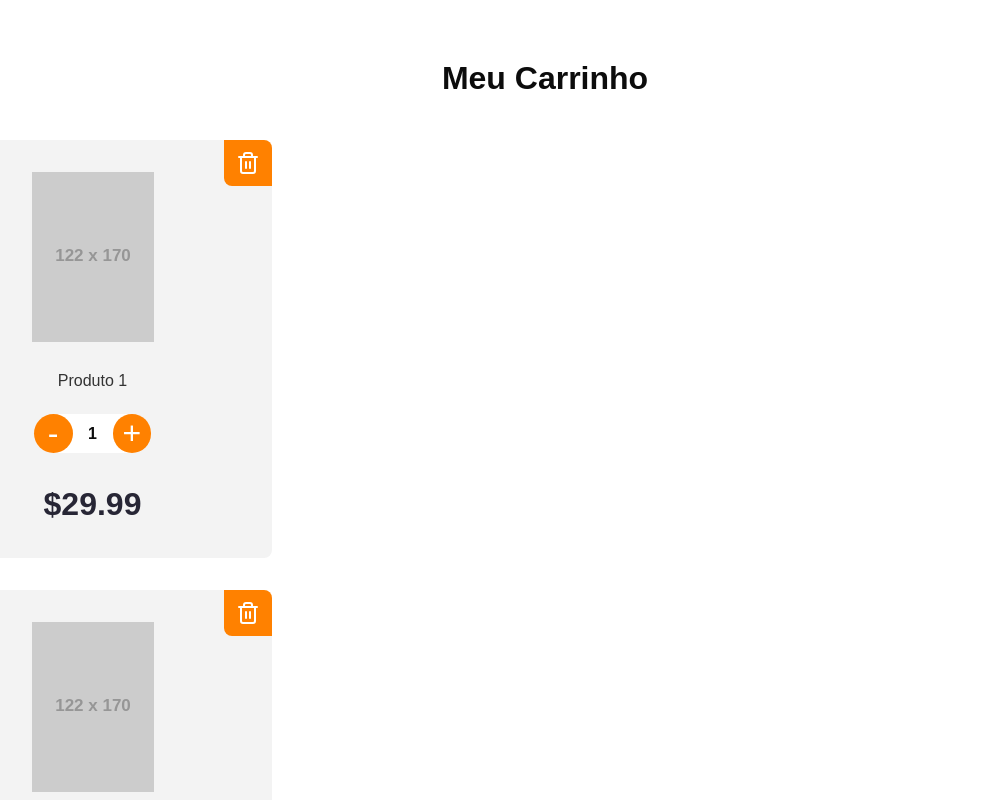
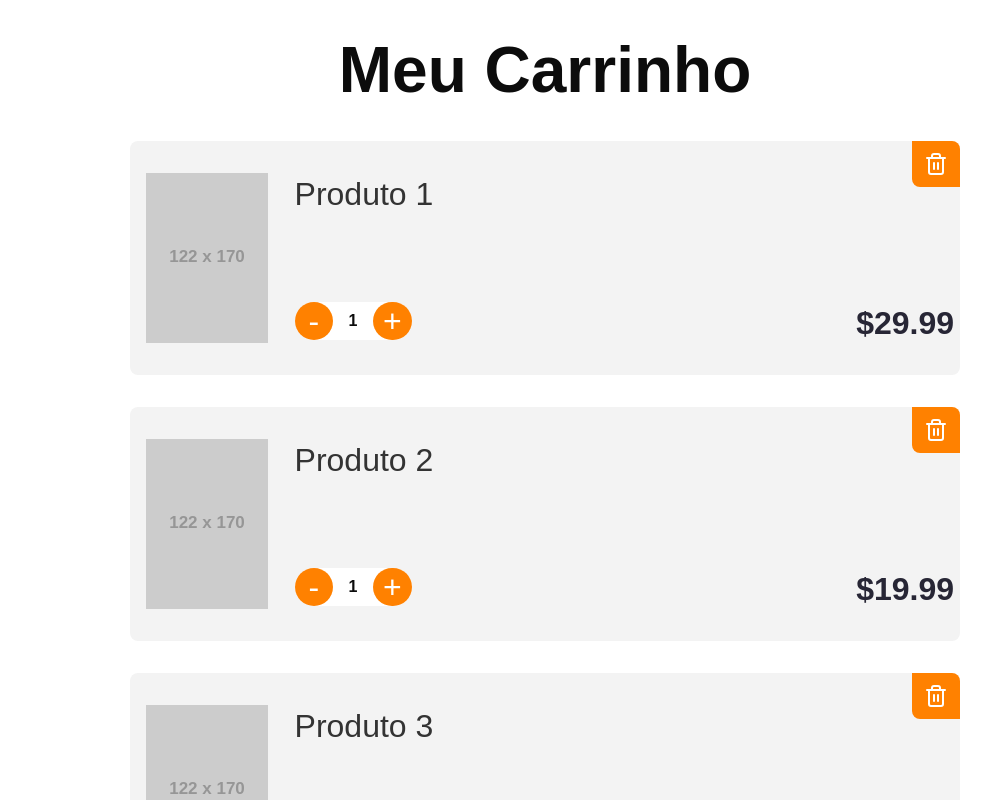
Before and after one commit to henriquepontees/desafio-02-aws-react, a React (Vite) app: page /cart in a window 1280 px wide. Shown: the top 800 px of the page, without its empty margins (95-1086 px from the left). Built offline with nearby package versions, Linux system fonts and the light colour scheme.

Commit message:
style:desktop responsiviness

```diff
--- a/src/pages/Cart.tsx
+++ b/src/pages/Cart.tsx
@@ -59,12 +59,14 @@ export const Cart = () => {
               <FiTrash2 className="trash-icon" />
             </div>
             <img src={product.image} alt={product.title} className="product-image" />
+            <div className="desktop-container">
             <h2 className="product-title">{product.title}</h2>
             <section className="quantity-control">
               <button className="decrement" onClick={() => handleDecrement(index)}>-</button>
               <span className="quantity">{quantities[index]}</span>
               <button className="increment" onClick={() => handleIncrement(index)}>+</button>
             </section>
+            </div>
             <p className="product-price">${product.price.toFixed(2)}</p>
           </article>
         ))}
--- a/src/styles/Cart.css
+++ b/src/styles/Cart.css
@@ -1,5 +1,3 @@
-
-
 body {
     font-family: Arial, sans-serif;
     margin: 0;
@@ -120,10 +118,10 @@ h1 {
     gap: 10px;
 }
 
-
 .trash-icon-container {
     position: absolute;
     right: 0px;
+    top:0px;
     background-color: rgba(255, 129, 0, 1);
     width: 48px;
     height: 46px;
@@ -138,3 +136,69 @@ h1 {
     color: white;
     font-size: 24px;
 }
+
+@media (min-width: 768px) {
+
+    h1 {
+        font-size: 64px;
+        margin: 32px;
+        line-height: 76.8px;
+        }
+
+
+    .card {
+        flex-direction: row;
+        margin: auto;
+        margin-bottom: 32px;
+        justify-content: space-between;
+        text-align: left;
+        border-radius: 8px;
+        width: 830px;
+        height: 234px;
+        padding-bottom: 0px;
+        }
+
+    .desktop-container{
+        display: flex;
+        flex-direction: column;
+        width: 551px;
+        height: 170;
+        justify-content: space-between;
+    }
+
+    .product-image {
+        width: 122px;
+        height: 170;
+        margin: 32px 16px 32px 16px;
+        }
+
+    .product-title {
+        font-size: 32px;
+        line-height: 38.4px;
+        font-weight: 500;
+        margin-top: 0px;
+    }
+
+    .quantity-control {
+        width: 117px;
+        height: 38.64px;
+        margin: 64px 280px 0px 0px;
+    }
+
+    .product-price {
+        align-self: flex-end;
+        font-size: 32px;
+        line-height: 38.4px;
+        margin-right: 6px;
+        margin-bottom: 32px;
+    }
+
+    .footer {
+        width: 100%;
+    }
+
+    .buy-button {
+        width: 300px;
+        height: 45px;
+    }
+}
```
